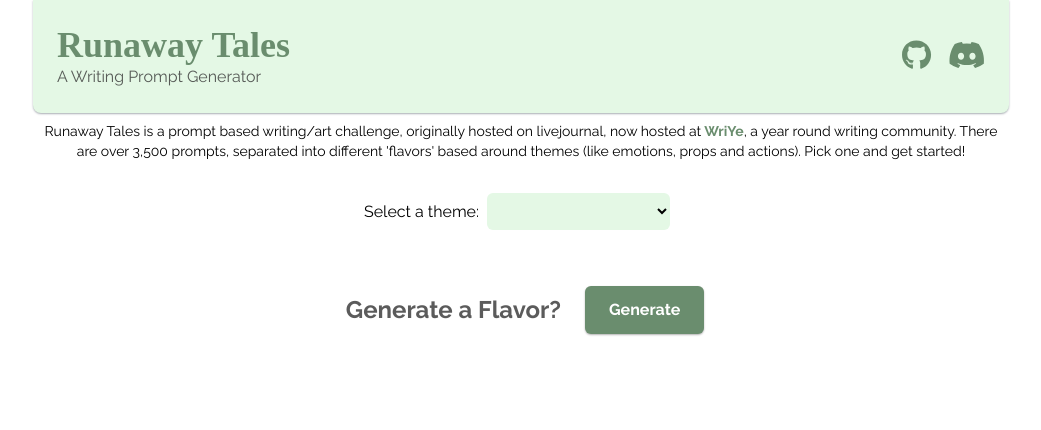
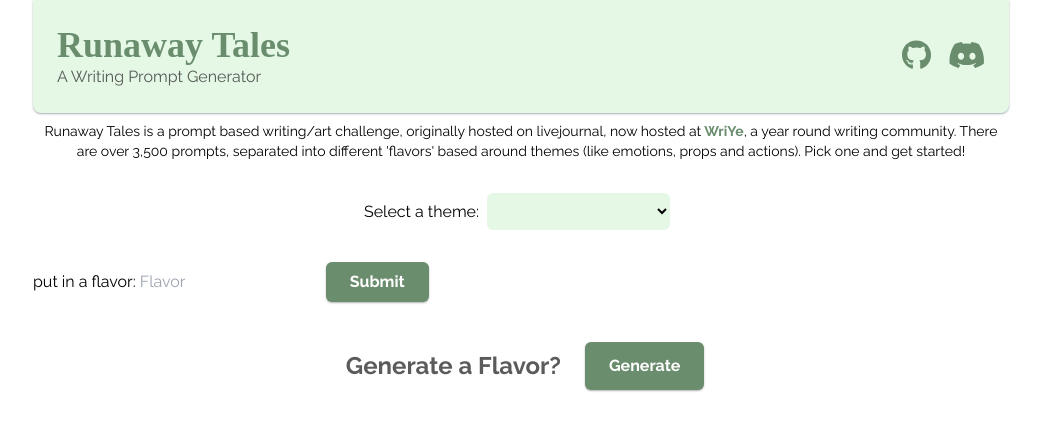
Before and after one commit to kittywizard/runaway-tales-gen, a React (Create React App) app: page / in a window 1280 px wide. Shown: the top 430 px of the page, without its empty margins (119-1160 px from the left). Built offline with nearby package versions, Linux system fonts and the light colour scheme; a web font is replaced by a local one.

Commit message:
adding search component

```diff
--- a/src/Main.js
+++ b/src/Main.js
@@ -4,6 +4,7 @@ import {nanoid } from "nanoid";
 import Button from "./components/Button";
 import Prompt from "./components/Prompt";
 import Dropdown from "./components/Dropdown";
+import Search from "./components/Search";
 import Intro from "./Intro";
 
 import useGenerator from "./hooks/useGenerator"
@@ -18,6 +19,7 @@ export default function Main() {
     });
     const [displayTopping, setDisplayTopping] = useState(false);
     const [toggleTopping, setToggleTopping] = useState(true);
+    const [flavorInput, setFlavorInput] = useState('');
 
     const {getPrompt, chosenPrompts} = useGenerator(dropdownState);
     const {getTopping, newTopping} = useTopping();
@@ -47,6 +49,10 @@ export default function Main() {
                 dropdownState={dropdownState}
                 setDropdownState={setDropdownState}
                 labelName={"Select a theme:"}
+            />
+           <Search
+                flavorInput={flavorInput}
+                setFlavorInput={setFlavorInput}
             />
             <section className="flex justify-center p-6">
                 <h2 className="m-2 p-2 font-bold text-2xl text-gray">Generate a Flavor?</h2>
--- /dev/null
+++ b/src/components/Search.js
@@ -0,0 +1,27 @@
+import Button from "./Button";
+
+export default function Search({flavorInput, setFlavorInput}) {
+
+    function handleChange(event) {
+        const {value} = event.target;
+
+        setFlavorInput(() => value);
+    }
+
+    console.log(flavorInput)
+    return (
+        <div>
+            <label>put in a flavor: </label>
+            <input
+                type="text"
+                placeholder="Flavor"
+                onChange={handleChange}
+                name="flavorInput"
+                value={flavorInput}
+            />
+            <Button
+                buttonName="Submit"
+            />
+        </div>
+    )
+}
--- a/src/hooks/useGenerator.js
+++ b/src/hooks/useGenerator.js
@@ -13,12 +13,14 @@ function useGenerator(props) {
         let promptObj = {};
 
         //if user hasn't selected anything from the dropdown, grab from all flavors
+
+        //add another condition to check for:
+            //if user selected a specific flavor
         if(props.theme === "") {
             const allNumbers = generateNumbers(flavors);
             promptObj = setPromptObj(allNumbers[0], allNumbers[1], flavors);
 
         } else {
-
             const flavorPrompts = flavors.filter(flavor => flavor.theme === props.theme);
             const numbers = generateNumbers(flavorPrompts);
             promptObj = setPromptObj(numbers[0], numbers[1], flavorPrompts);
```
Also changed, not shown: 1 other file (tests, documents, lock files or other folders).
